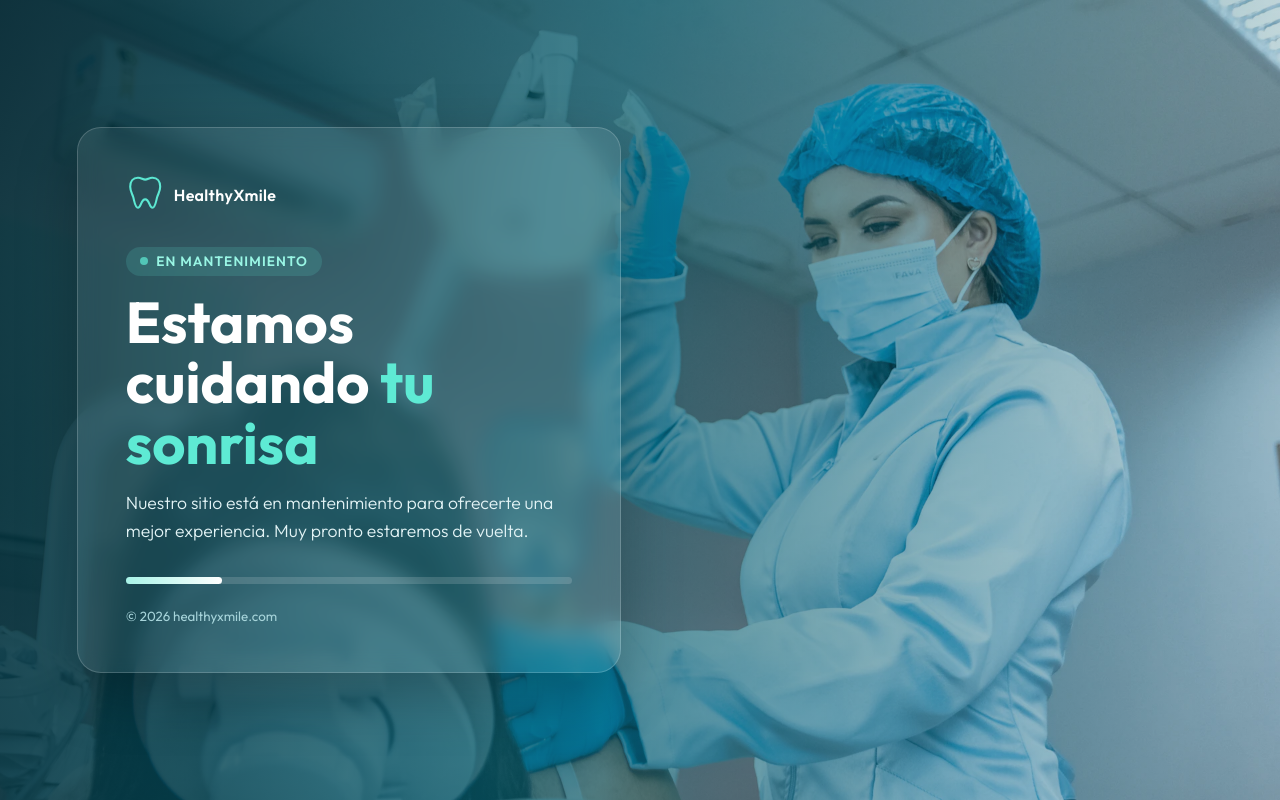
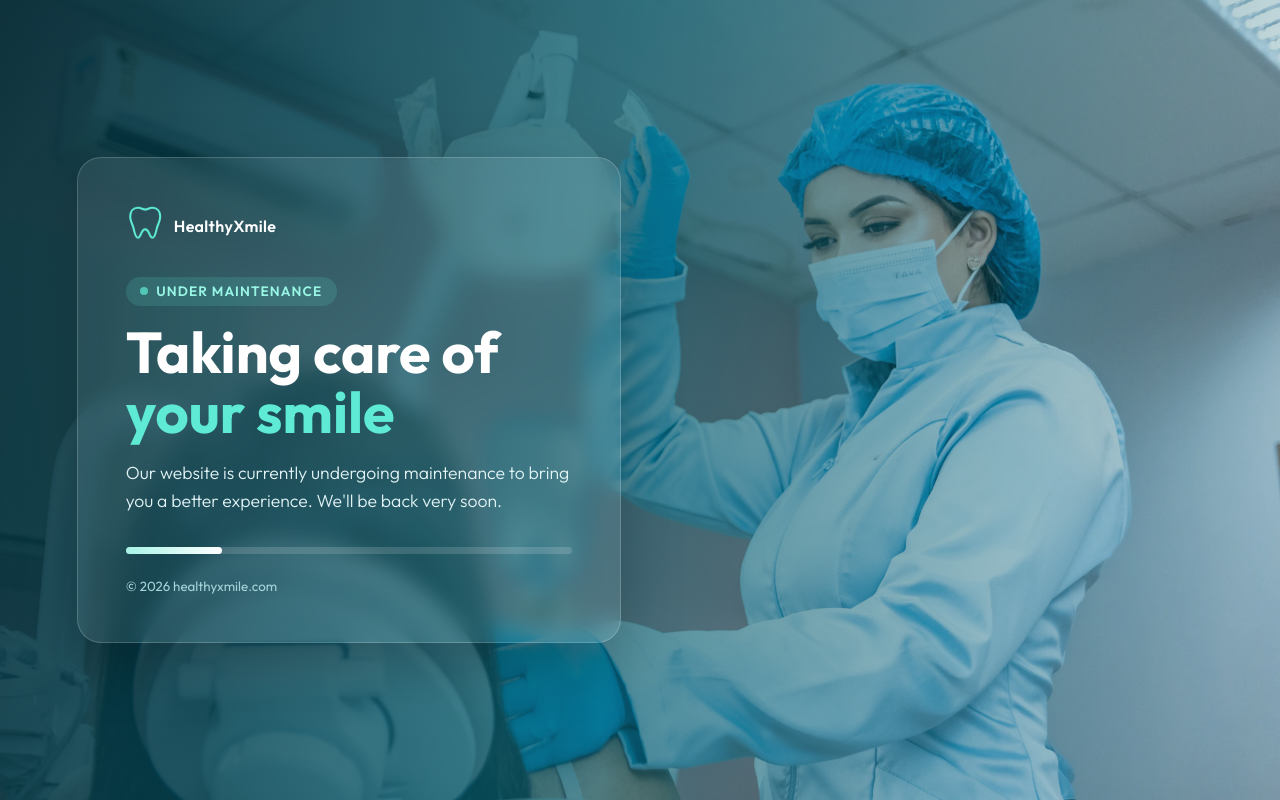
Before and after one commit to SebaCry/healthxmile, an Astro site: page / in a window 1280 px wide. Built offline with nearby package versions, Linux system fonts and the light colour scheme; Astro itself is replaced by a stand-in of ours.

Commit message:
Translate maintenance page to English
Co-Authored-By: Claude Opus 5 (1M context) <noreply@anthropic.com>

```diff
--- a/src/pages/index.astro
+++ b/src/pages/index.astro
@@ -1,9 +1,9 @@
-<html lang="es">
+<html lang="en">
   <head>
     <meta charset="utf-8" />
     <meta name="viewport" content="width=device-width, initial-scale=1" />
     <meta name="robots" content="noindex" />
-    <title>HealthyXmile · En mantenimiento</title>
+    <title>HealthyXmile · Under Maintenance</title>
     <link rel="preconnect" href="https://fonts.googleapis.com" />
     <link rel="preconnect" href="https://fonts.gstatic.com" crossorigin />
     <link href="https://fonts.googleapis.com/css2?family=Outfit:wght@300;400;600;700&display=swap" rel="stylesheet" />
@@ -75,9 +75,9 @@
         </svg>
         HealthyXmile
       </div>
-      <div class="badge"><span class="dot"></span> En mantenimiento</div>
-      <h1>Estamos cuidando <span>tu sonrisa</span></h1>
-      <p>Nuestro sitio está en mantenimiento para ofrecerte una mejor experiencia. Muy pronto estaremos de vuelta.</p>
+      <div class="badge"><span class="dot"></span> Under maintenance</div>
+      <h1>Taking care of <span>your smile</span></h1>
+      <p>Our website is currently undergoing maintenance to bring you a better experience. We'll be back very soon.</p>
       <div class="bar" role="presentation"></div>
       <small>© {new Date().getFullYear()} healthyxmile.com</small>
     </main>
```
